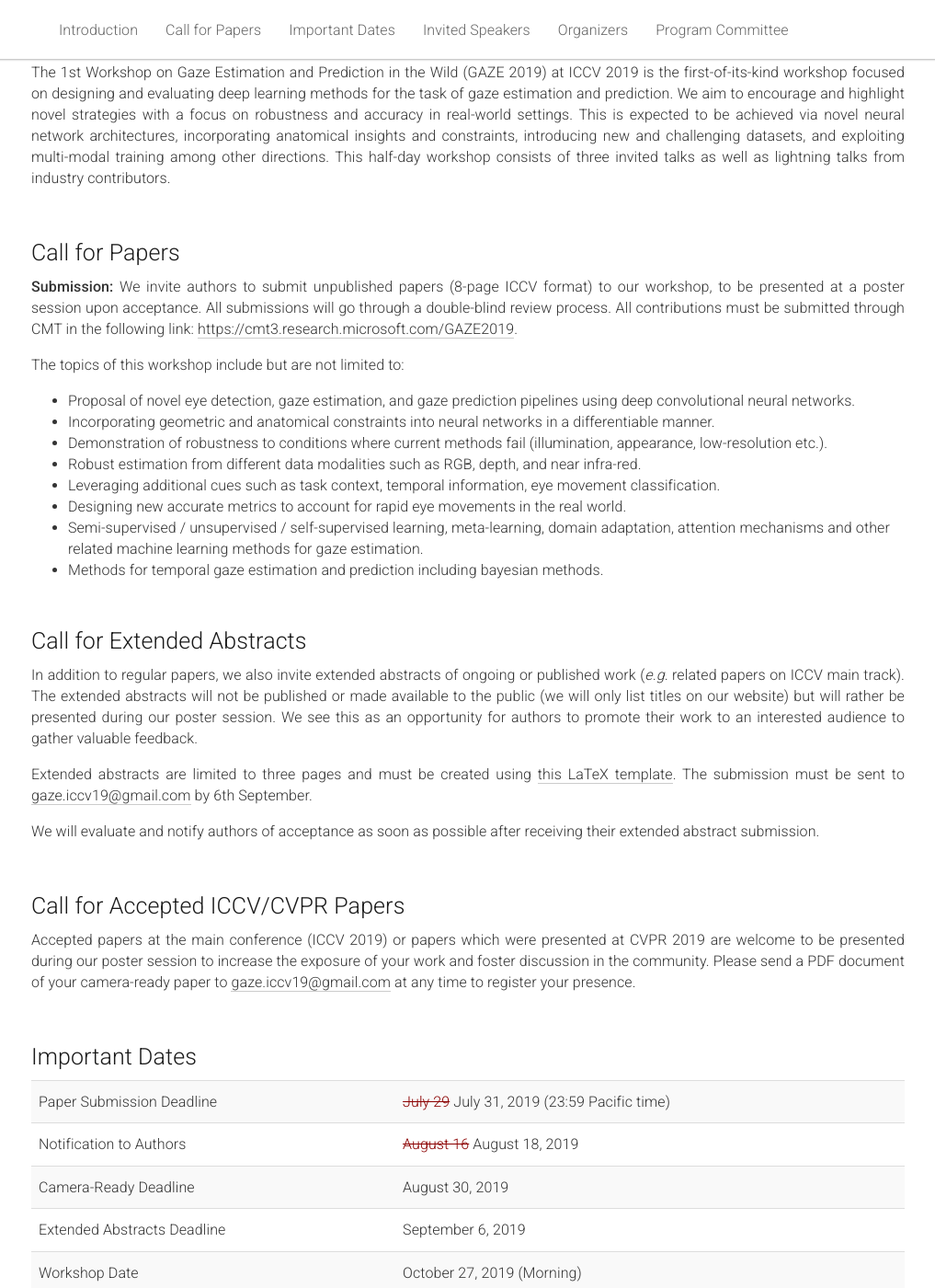
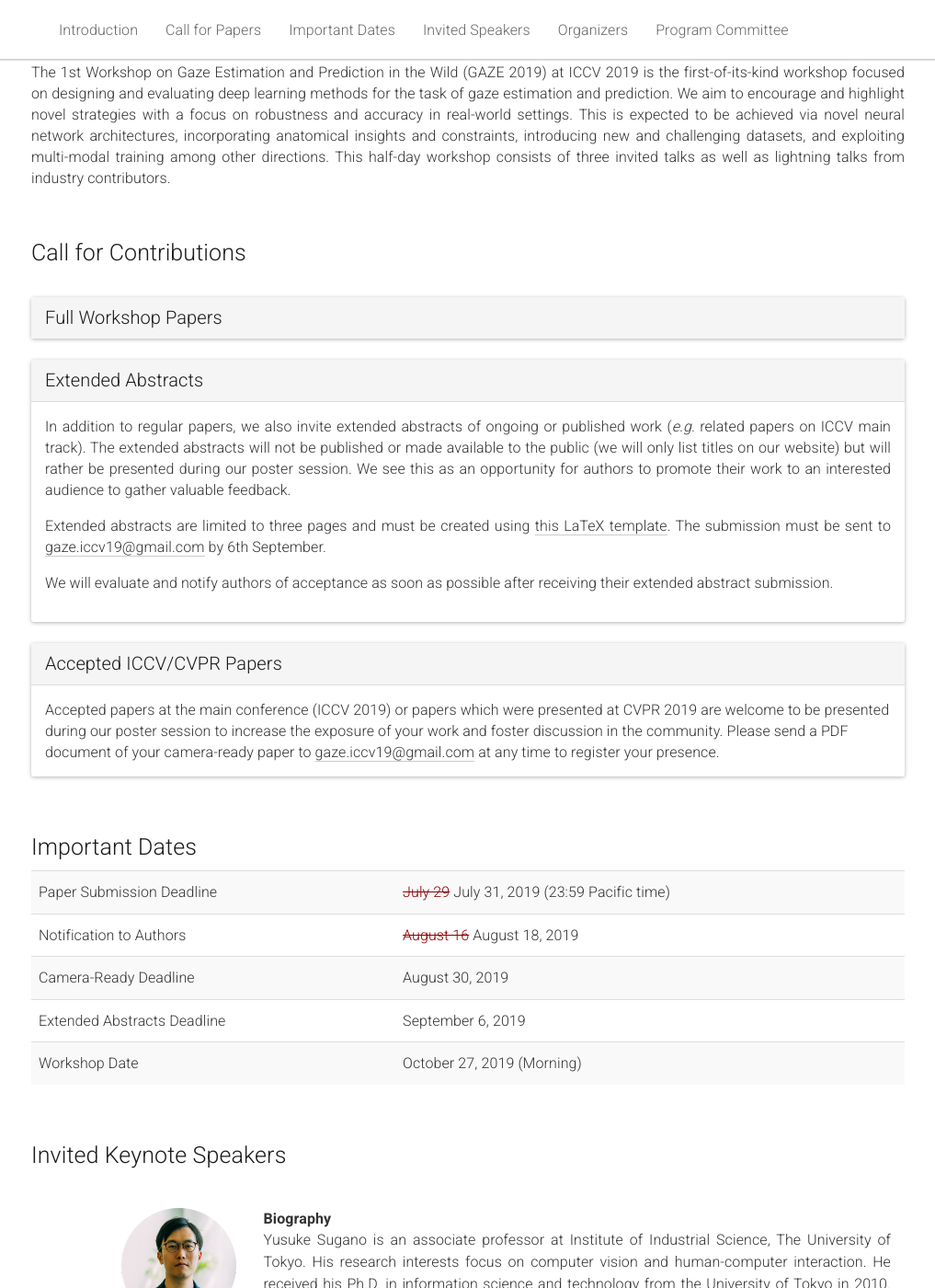
Before and after one commit to gazeworkshop/gazeworkshop.github.io, a Jekyll site: the page built from _pages/home.md, in a window 1280 px wide and 1400 px high, scrolled down 769 px. Shown: the whole window at 92% size, without its empty margins (131-1148 px from the left). Built offline with Jekyll 4.4.1, drawn with Linux system fonts in a browser that asks for light colours.

Commit message:
Use accordion for calls for contributions

```diff
--- a/_pages/home.md
+++ b/_pages/home.md
@@ -43,63 +43,68 @@ The 1st Workshop on Gaze Estimation and Prediction in the Wild (GAZE 2019) at IC
   </div>
 </div> <br>
 
-<div class="row">
-  <div class="col-xs-12">
-    <h2>Call for Papers</h2>
+<div class="row" id="call">
+  <div class="col-xs-12 panel-group">
+    <h2>Call for Contributions</h2>
+    <br>
+    <div class="panel panel-default">
+      <div class="panel-heading" data-toggle="collapse" data-parent="#call" href="#call-papers" style="cursor:pointer;">
+        <h3 style="margin:0;">Full Workshop Papers</h3>
+      </div>
+      <div id="call-papers" class="panel-collapse collapse" data-parent="#call">
+        <div class="panel-body">
+          <p>
+	    <span style="font-weight:500;">Submission:</span> We invite authors to submit unpublished papers (8-page ICCV format) to our workshop, to be presented at a poster session upon acceptance. All submissions will go through a double-blind review process. All contributions must be submitted through CMT in the following link: <a href="https://cmt3.research.microsoft.com/GAZE2019" target="_blank" title="CMT Submission System for GAZE 2019">https://cmt3.research.microsoft.com/GAZE2019</a>.
+          </p>
+          <p>
+            The topics of this workshop include but are not limited to:
+          </p>
+          <ul>
+            <li>Proposal of novel eye detection, gaze estimation, and gaze prediction pipelines using deep convolutional neural networks.</li>
+            <li>Incorporating geometric and anatomical constraints into neural networks in a differentiable manner.</li>
+            <!--<li>Exploring attention mechanisms to improve the estimation or prediction of users’ points of regard.</li>-->
+            <li>Demonstration of robustness to conditions where current methods fail (illumination, appearance, low-resolution etc.).</li>
+            <li>Robust estimation from different data modalities such as RGB, depth, and near infra-red.<!--, head pose, and eye region landmarks--></li>
+            <li>Leveraging additional cues such as task context, temporal information, eye movement classification.</li>
+            <li>Designing new accurate metrics to account for rapid eye movements in the real world.</li>
+            <li>Semi-supervised / unsupervised / self-supervised learning, meta-learning, domain adaptation, attention mechanisms and other related machine learning methods for gaze estimation.</li>
+            <li>Methods for temporal gaze estimation and prediction including bayesian methods.</li>
+          </ul>
+        </div>
+      </div>
+    </div>
+    <br>
+    <div class="panel panel-default">
+      <div class="panel-heading" data-toggle="collapse" data-parent="#call" href="#call-ea" style="cursor:pointer;">
+        <h3 style="margin:0;">Extended Abstracts</h3>
+      </div>
+      <div id="call-ea" class="panel-collapse collapse in" data-parent="#call">
+        <div class="panel-body">
+          <p>
+            In addition to regular papers, we also invite extended abstracts of ongoing or published work (<i>e.g.</i> related papers on ICCV main track). The extended abstracts will not be published or made available to the public (we will only list titles on our website) but will rather be presented during our poster session. We see this as an opportunity for authors to promote their work to an interested audience to gather valuable feedback.
+          </p>
+          <p>Extended abstracts are limited to three pages and must be created using <a href="/static/GAZE 2019 Extended Abstract Template.zip" title="GAZE 2019 Extended Abstracts Template">this LaTeX template</a>. The submission must be sent to <a href="mailto:gaze.iccv19@gmail.com">gaze.iccv19@gmail.com</a> by 6th September.
+          </p>
+          <p>
+            We will evaluate and notify authors of acceptance as soon as possible after receiving their extended abstract submission.
+          </p>
+        </div>
+      </div>
+    </div>
+    <br>
+    <div class="panel panel-default">
+      <div class="panel-heading" data-toggle="collapse" data-parent="#call" href="#call-poster" style="cursor:pointer;">
+        <h3 style="margin:0;">Accepted ICCV/CVPR Papers</h3>
+      </div>
+      <div id="call-poster" class="panel-collapse collapse in" data-parent="#call">
+        <div class="panel-body">
+          Accepted papers at the main conference (ICCV 2019) or papers which were presented at CVPR 2019 are welcome to be presented during our poster session to increase the exposure of your work and foster discussion in the community. Please send a PDF document of your camera-ready paper to <a href="mailto:gaze.iccv19@gmail.com">gaze.iccv19@gmail.com</a> at any time to register your presence.
+        </div>
+      </div>
+    </div>
   </div>
 </div>
-<div class="row">
-  <div class="col-xs-12">
-    <p>
-      <span style="font-weight:500;">Submission:</span> We invite authors to submit unpublished papers (8-page ICCV format) to our workshop, to be presented at a poster session upon acceptance. All submissions will go through a double-blind review process. All contributions must be submitted through CMT in the following link: <a href="https://cmt3.research.microsoft.com/GAZE2019" target="_blank" title="CMT Submission System for GAZE 2019">https://cmt3.research.microsoft.com/GAZE2019</a>.
-    </p>
-    <p>
-      The topics of this workshop include but are not limited to:
-    </p>
-    <ul>
-      <li>Proposal of novel eye detection, gaze estimation, and gaze prediction pipelines using deep convolutional neural networks.</li>
-      <li>Incorporating geometric and anatomical constraints into neural networks in a differentiable manner.</li>
-      <!--<li>Exploring attention mechanisms to improve the estimation or prediction of users’ points of regard.</li>-->
-      <li>Demonstration of robustness to conditions where current methods fail (illumination, appearance, low-resolution etc.).</li>
-      <li>Robust estimation from different data modalities such as RGB, depth, and near infra-red.<!--, head pose, and eye region landmarks--></li>
-      <li>Leveraging additional cues such as task context, temporal information, eye movement classification.</li>
-      <li>Designing new accurate metrics to account for rapid eye movements in the real world.</li>
-      <li>Semi-supervised / unsupervised / self-supervised learning, meta-learning, domain adaptation, attention mechanisms and other related machine learning methods for gaze estimation.</li>
-      <li>Methods for temporal gaze estimation and prediction including bayesian methods.</li>
-    </ul>
-  </div>
-</div><br>
-
-<div class="row">
-  <div class="col-xs-12">
-    <h2>Call for Extended Abstracts</h2>
-  </div>
-</div>
-<div class="row">
-  <div class="col-xs-12">
-    <p>
-      In addition to regular papers, we also invite extended abstracts of ongoing or published work (<i>e.g.</i> related papers on ICCV main track). The extended abstracts will not be published or made available to the public (we will only list titles on our website) but will rather be presented during our poster session. We see this as an opportunity for authors to promote their work to an interested audience to gather valuable feedback.
-    </p>
-    <p>Extended abstracts are limited to three pages and must be created using <a href="/static/GAZE 2019 Extended Abstract Template.zip" title="GAZE 2019 Extended Abstracts Template">this LaTeX template</a>. The submission must be sent to <a href="mailto:gaze.iccv19@gmail.com">gaze.iccv19@gmail.com</a> by 6th September.
-    </p>
-    <p>
-      We will evaluate and notify authors of acceptance as soon as possible after receiving their extended abstract submission.
-    </p>
-  </div>
-</div><br>
-
-<div class="row" id="dates">
-  <div class="col-xs-12">
-    <h2>Call for Accepted ICCV/CVPR Papers</h2>
-  </div>
-</div>
-<div class="row">
-  <div class="col-xs-12">
-    <p>
-      Accepted papers at the main conference (ICCV 2019) or papers which were presented at CVPR 2019 are welcome to be presented during our poster session to increase the exposure of your work and foster discussion in the community. Please send a PDF document of your camera-ready paper to <a href="mailto:gaze.iccv19@gmail.com">gaze.iccv19@gmail.com</a> at any time to register your presence.
-    </p>
-  </div>
-</div><br>
+<br>
 
 <div class="row" id="schedule">
   <div class="col-xs-12">
```
